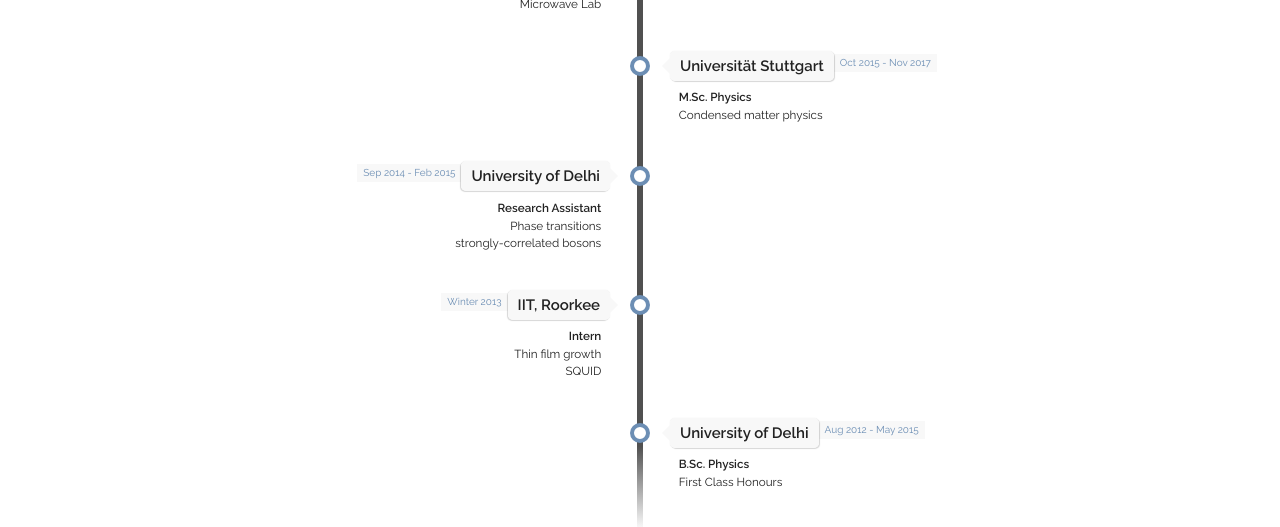
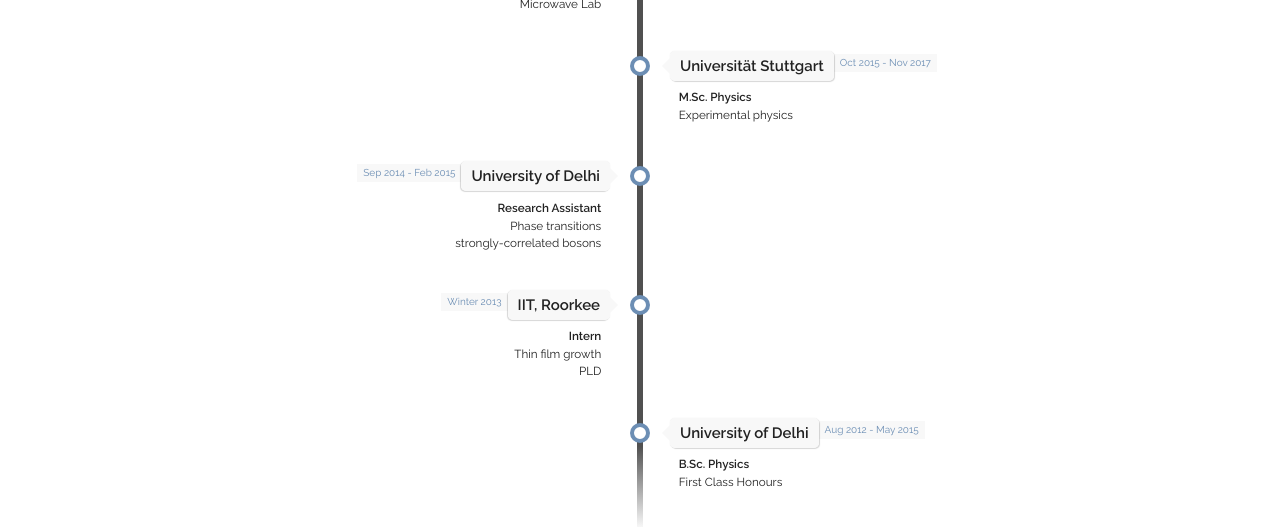
Before and after one commit to abhishekgrewal/abhishekgrewal.github.io, a Jekyll site: the page built from index.html, in a window 1280 px wide and 900 px high, scrolled down 1884 px. Shown: the part 152-679 px from the top of the window. Built offline with Jekyll 4.4.1, drawn with Linux system fonts in a browser that asks for light colours; some web fonts are replaced.

Commit message:
Update experience.yaml
updated squid to pld

```diff
--- a/_data/experience.yaml
+++ b/_data/experience.yaml
@@ -33,7 +33,7 @@
 - place: "Universität Stuttgart"
   time: "Oct 2015 - Nov 2017"
   title: "M.Sc. Physics"
-  subtitle: "Condensed matter physics"
+  subtitle: "Experimental physics"
   category: "school"
 
 - place: "University of Delhi"
@@ -45,7 +45,7 @@
 - place: "IIT, Roorkee"
   time: "Winter 2013"
   title: "Intern"
-  subtitle: "Thin film growth <br/> SQUID"
+  subtitle: "Thin film growth <br/> PLD"
   category: "work"
 
 - place: "University of Delhi"
```
